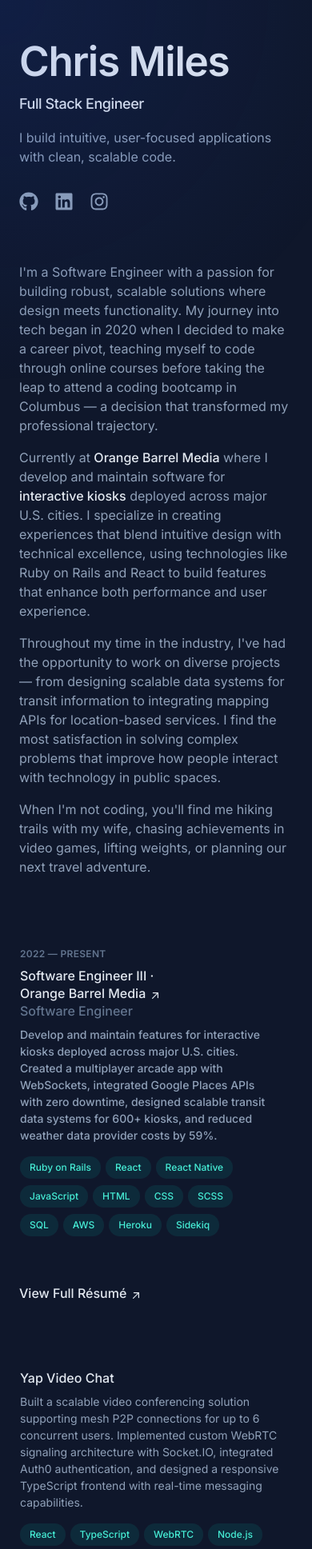
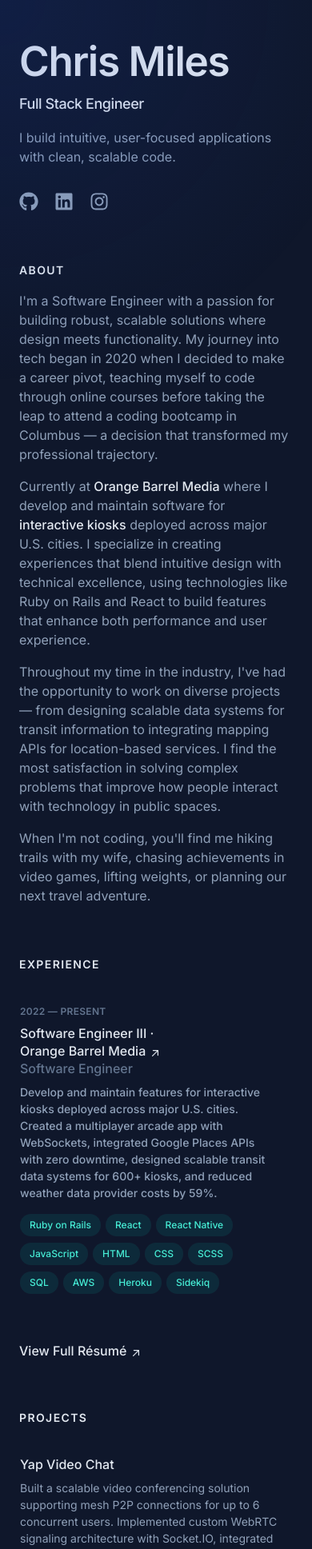
Before and after one commit to c-miles/my-portfolio, a React (Vite) app: page / in a window 390 px wide. Shown: the top 1937 px of the page at 80% size. Built offline with nearby package versions, Linux system fonts and the light colour scheme.

Commit message:
add mobile section headers that appear below lg breakpoint

```diff
--- a/src/components/sections/About.jsx
+++ b/src/components/sections/About.jsx
@@ -7,6 +7,9 @@
       className="mb-16 scroll-mt-16 md:mb-24 lg:mb-36 lg:scroll-mt-24"
       aria-label="About me"
     >
+      <h2 className="mb-4 text-sm font-bold uppercase tracking-widest text-slate-200 lg:hidden">
+        About
+      </h2>
       <div className="text-slate-400">
         <p className="mb-4">
           I'm a Software Engineer with a passion for building robust, scalable
--- a/src/components/sections/Experience.jsx
+++ b/src/components/sections/Experience.jsx
@@ -7,6 +7,9 @@
     className="mb-16 scroll-mt-16 md:mb-24 lg:mb-36 lg:scroll-mt-24"
     aria-label="Work experience"
   >
+    <h2 className="mb-4 text-sm font-bold uppercase tracking-widest text-slate-200 lg:hidden">
+      Experience
+    </h2>
     <div className="text-slate-400">
       <ul className="group/list">
         {experience.jobs.map((job, index) => (
--- a/src/components/sections/Projects.jsx
+++ b/src/components/sections/Projects.jsx
@@ -7,6 +7,9 @@
     className="mb-16 scroll-mt-16 md:mb-24 lg:mb-36 lg:scroll-mt-24"
     aria-label="Selected projects"
   >
+    <h2 className="mb-4 text-sm font-bold uppercase tracking-widest text-slate-200 lg:hidden">
+      Projects
+    </h2>
     <div className="text-slate-400">
       <ul className="group/list">
         {projects.list.map((project, index) => (
```
